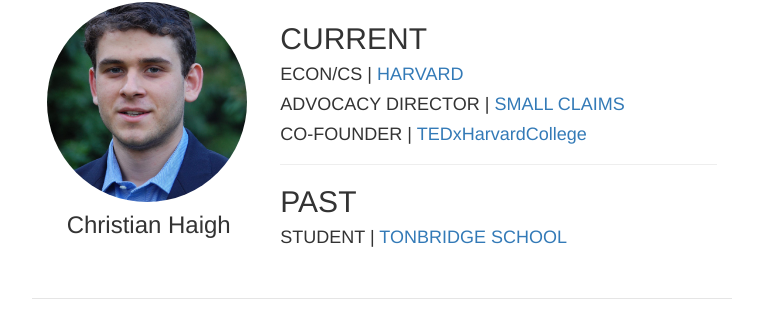
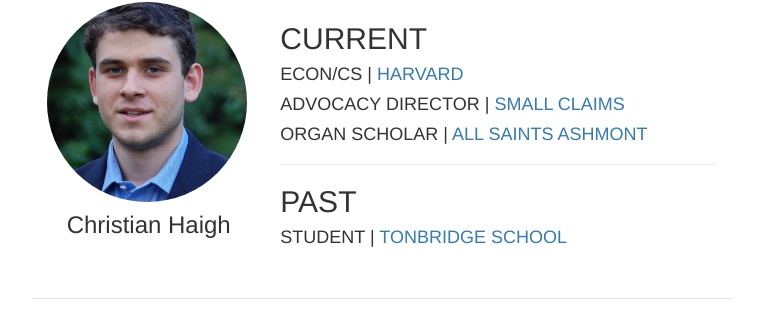
Before and after one commit to christianhaigh/christianhaigh.github.io, a Jekyll site: the page built from index.html, in a window 1280 px wide. Shown: the part 178-495 px from the top of the page, without its empty margins (258-1021 px from the left). Built offline with Jekyll 4.4.1, drawn with Linux system fonts in a browser that asks for light colours.

Commit message:
Update index.html

```diff
--- a/index.html
+++ b/index.html
@@ -13,7 +13,7 @@
 			<h2>CURRENT</h2>
 			<h4>ECON/CS | <a href="http://harvard.edu">HARVARD</a></h4>
 			<h4>ADVOCACY DIRECTOR | <a href="http://masmallclaims.org/">SMALL CLAIMS</a></h4>
-			<h4>CO-FOUNDER | <a href="http://www.tedxharvard.org">TEDxHarvardCollege</a></h4>
+			<h4>ORGAN SCHOLAR | <a href="http://allsaints.net/">ALL SAINTS ASHMONT</a></h4>
 		</div>
 
 		<hr>
```
